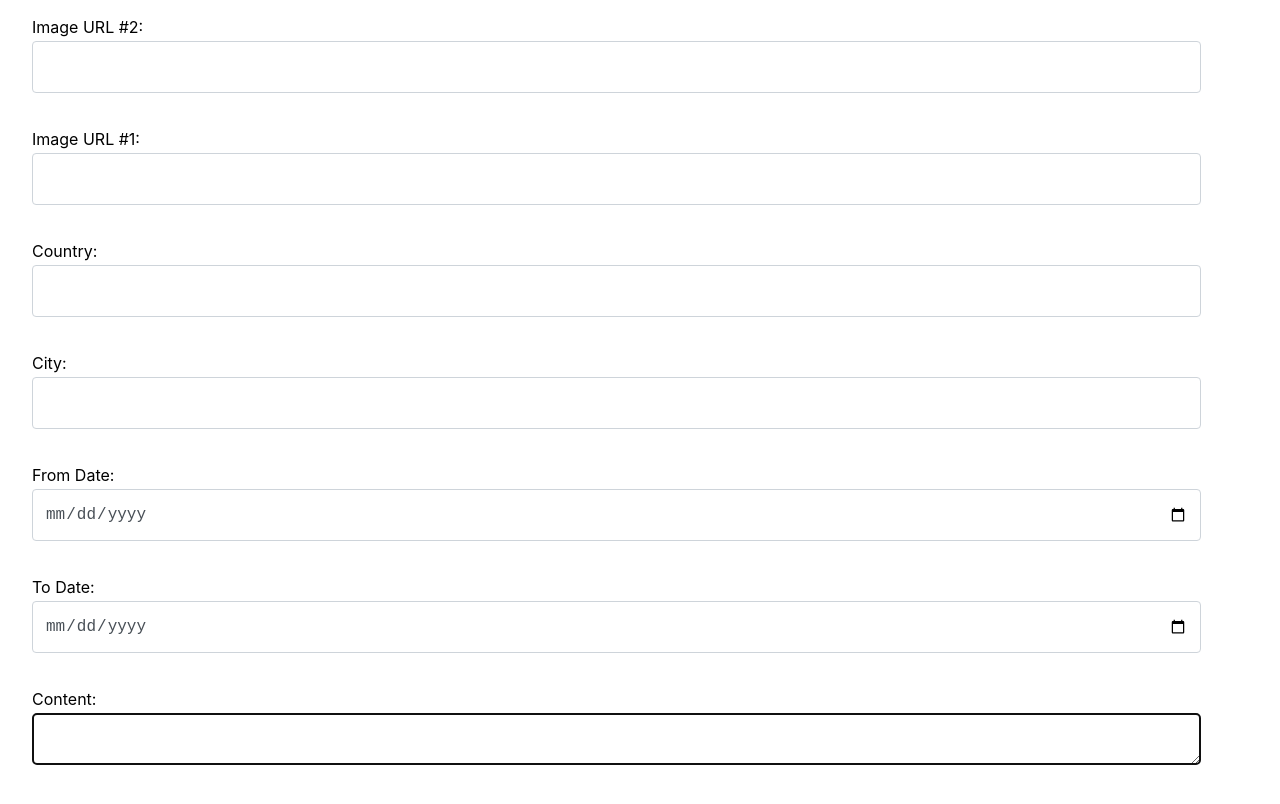
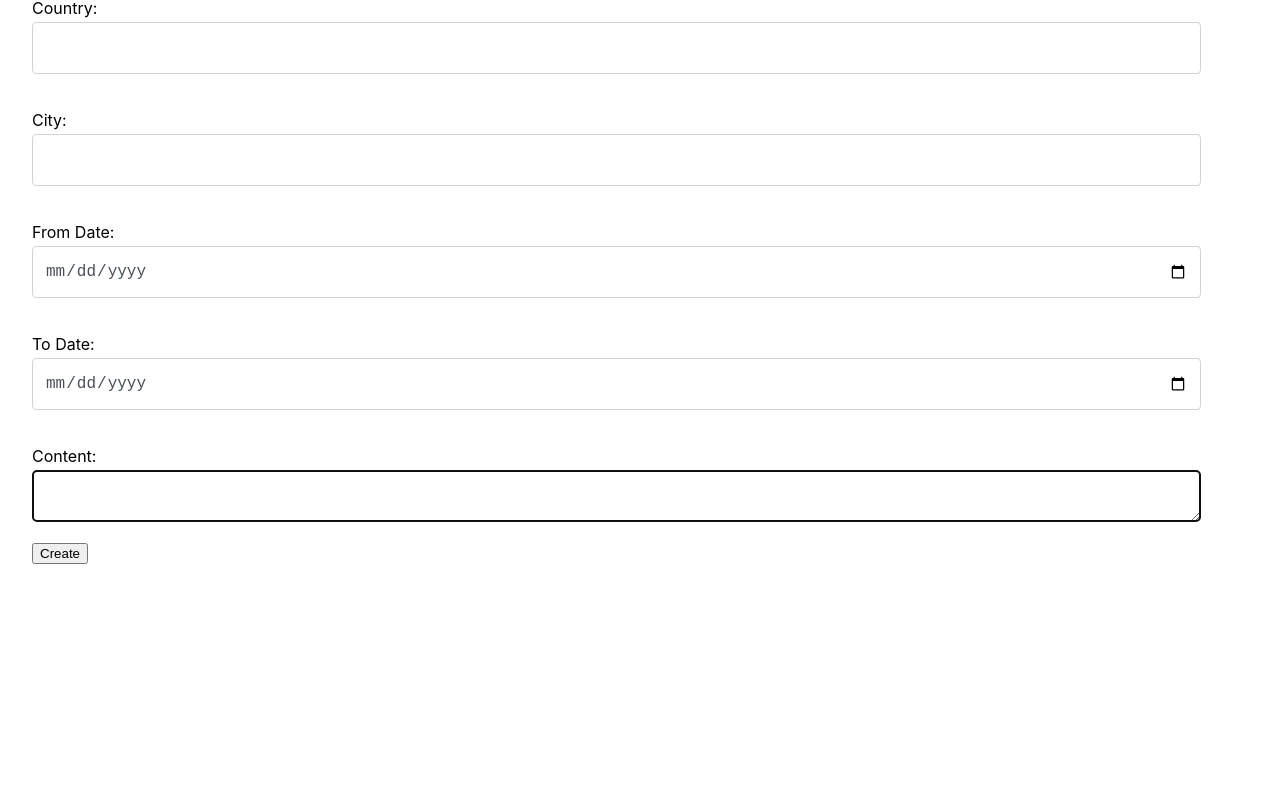
Before and after one commit to michellecaner/gogal-client, a React (Create React App) app: page /trips/create in a window 1280 px wide. Shown: the part 636-1440 px from the top of the page. After the commit the page ends 1282 px from the top, so only its background shows below. Built offline with nearby package versions, Linux system fonts and the light colour scheme; no server answers; sample sign-in values are in the browser's storage.

Commit message:
create is working w/o m-2-m categories & tags

```diff
--- a/src/components/ApplicationViews.js
+++ b/src/components/ApplicationViews.js
@@ -14,14 +14,14 @@ export const ApplicationViews = () => {
            <Route exact path={["/"]}>
               <Home />
            </Route>
-           <Route exact path={["/trips"]}>
+           <Route exact path="/trips">
               <TripList />
            </Route>
-           <Route exact path={["/trips/:tripId"]}>
+           <Route exact path="/trips/create">
+              <TripForm />
+           </Route>
+           <Route exact path="/trips/:tripId(\d+)">
               <TripDetail/>
-           </Route>
-           <Route exact path={["/trips/create"]}>
-              <TripForm />
            </Route>
       </main>
   </>
--- a/src/components/trip/TripForm.js
+++ b/src/components/trip/TripForm.js
@@ -15,9 +15,9 @@ export const TripForm = () => {
     city: "",
     from_date: "",
     to_date: "",
-    content: ""
-    // categories: "",
-    // tags: ""
+    content: "",
+    categories: [1, 4, 8],
+    tags: [7, 2, 6]
   })
 
   const [isLoading, setIsLoading] = useState(false);
@@ -25,6 +25,7 @@ export const TripForm = () => {
   const history = useHistory()
 
   const changeTripState = (domEvent) => {
+    console.log("you triggered change state")
     const newTrip = { ...currentTrip }
     let selectedVal = domEvent.target.value
     if (domEvent.target.id.includes("Id")) {
@@ -32,7 +33,7 @@ export const TripForm = () => {
     }
     newTrip[domEvent.target.name] = selectedVal
     setCurrentTrip(newTrip)
-    console.log("you hit your change state")
+    console.log(newTrip)
   }
 
   return (
@@ -119,6 +120,29 @@ export const TripForm = () => {
           />
         </div>
       </fieldset>
+      <button type="submit"
+                onClick={evt => {
+                    // Prevent form from being submitted
+                    evt.preventDefault()
+
+                    // This is where the front end connects to the back end via naming conventions
+                    const trip = {
+                        title: currentTrip.title,
+                        image_url_one: currentTrip.image_url_one,
+                        image_url_two: currentTrip.image_url_two,
+                        image_url_three: currentTrip.image_url_three,
+                        country: currentTrip.country,
+                        city: currentTrip.city,
+                        from_date: currentTrip.from_date,
+                        to_date: currentTrip.to_date,
+                        content: currentTrip.content
+                    }
+
+                    // Send POST request to your API
+                    createTrip(trip)
+                        .then(() => history.push("/trips"))
+                }}
+                className="btn btn-primary">Create</button>
     </form>
   )
 
```
